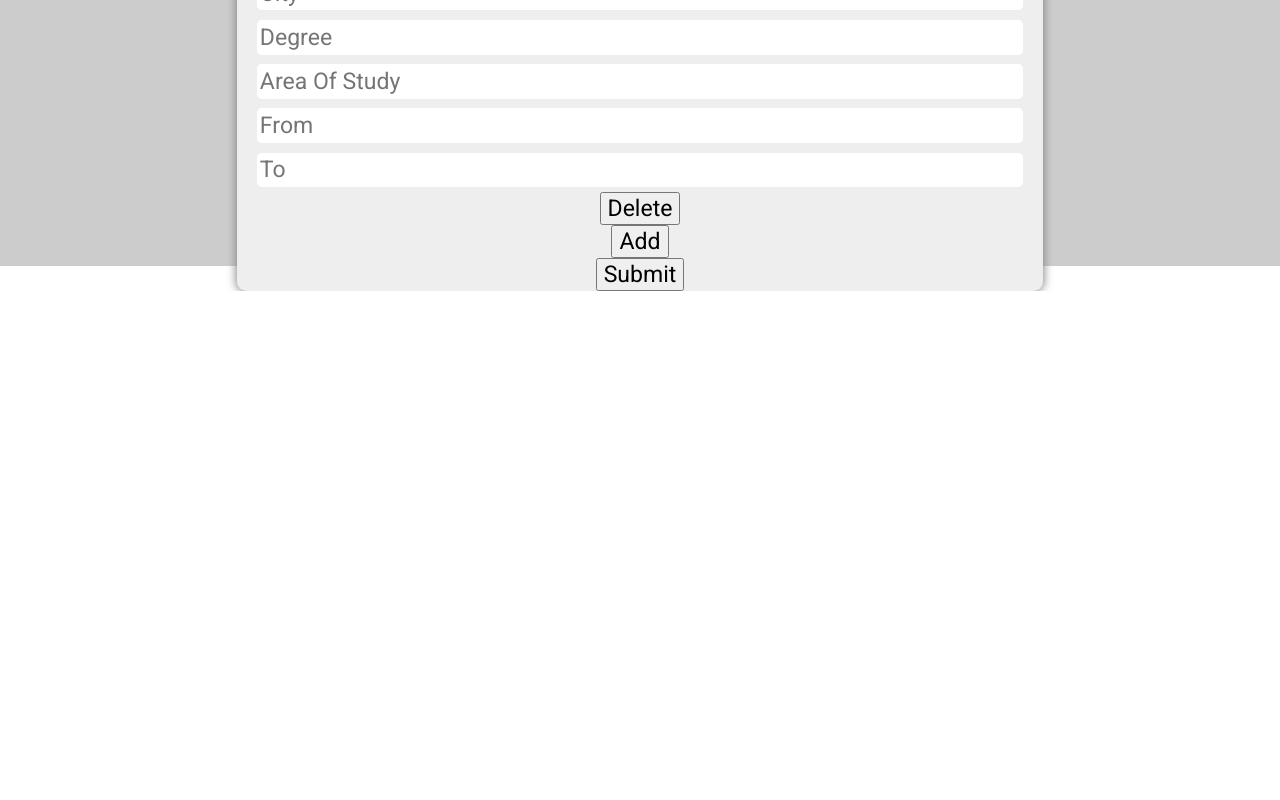
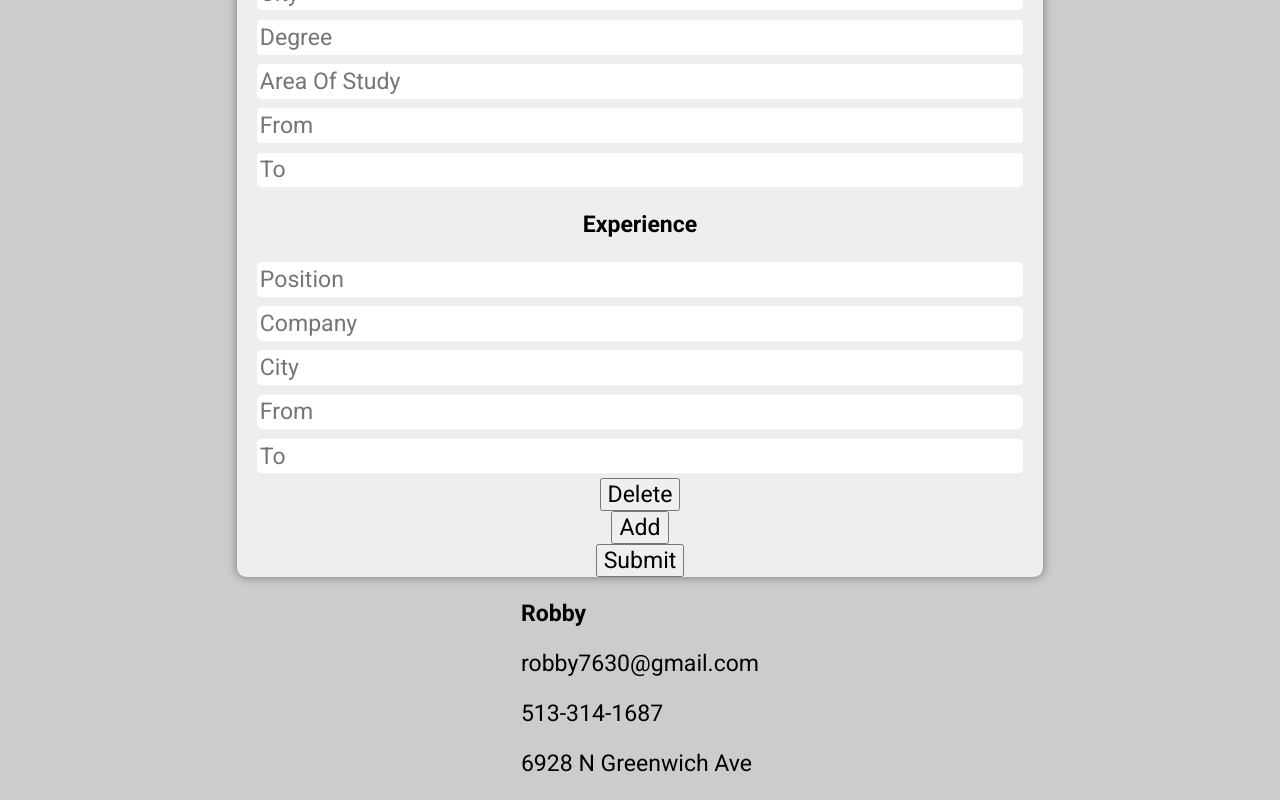
Before and after one commit to rob-noyes/cv-builder, a React (Create React App) app: page / in a window 1280 px wide. Shown: the part 534-1334 px from the top of the page. Before the commit the page ends 825 px from the top, so only its background shows below. Built offline with nearby package versions, Linux system fonts and the light colour scheme.

Commit message:
implimentation of resume buidling when hitting submit button

```diff
--- a/src/App.css
+++ b/src/App.css
@@ -3,6 +3,9 @@
 * {
   font-family: 'Roboto', sans-serif;
   font-size: 1.2rem;
+}
+#root {
+  background: rgb(204, 204, 204);
 }
 
 main {
@@ -10,7 +13,7 @@ main {
   flex-direction: column;
   align-items: center;
   background: rgb(204, 204, 204);
-  height: 100vh;
+  height: 100%;
 }
 
 .header {
--- a/src/App.js
+++ b/src/App.js
@@ -3,7 +3,8 @@ import React, { useState } from 'react';
 import Header from './components/Header';
 import General from './components/General';
 import Education from './components/Education';
-// import Experience from './components/Experience';
+import Experience from './components/Experience';
+import Resume from './components/Resume';
 
 const App = () => {
   const [personalInfo, setPersonalInfo] = useState({
@@ -17,6 +18,11 @@ const App = () => {
     study: '',
     from: '',
     to: '',
+    position: '',
+    company: '',
+    companyCity: '',
+    companyFrom: '',
+    companyTo: '',
   });
 
   const [newName, setNewName] = useState('');
@@ -29,6 +35,11 @@ const App = () => {
   const [newStudy, setNewStudy] = useState('');
   const [newFrom, setNewFrom] = useState('');
   const [newTo, setNewTo] = useState('');
+  const [newPosition, setNewPosition] = useState('');
+  const [newCompany, setNewCompany] = useState('');
+  const [newCompanyCity, setNewCompanyCity] = useState('');
+  const [newCompanyFrom, setNewCompanyFrom] = useState('');
+  const [newCompanyTo, setNewCompanyTo] = useState('');
 
   const addPersonalInfo = (event) => {
     event.preventDefault();
@@ -43,6 +54,11 @@ const App = () => {
       study: newStudy,
       from: newFrom,
       to: newTo,
+      position: newPosition,
+      company: newCompany,
+      companyCity: newCompanyCity,
+      companyFrom: newCompanyFrom,
+      companyTo: newCompanyTo,
     };
     setPersonalInfo(newPersonalInfo);
     setNewName('');
@@ -55,6 +71,11 @@ const App = () => {
     setNewStudy('');
     setNewFrom('');
     setNewTo('');
+    setNewPosition('');
+    setNewCompany('');
+    setNewCompanyCity('');
+    setNewCompanyFrom('');
+    setNewCompanyTo('');
   };
 
   const handleName = (event) => {
@@ -94,6 +115,25 @@ const App = () => {
     setNewTo(event.target.value);
   };
 
+  const handleCompany = (event) => {
+    setNewCompany(event.target.value);
+  };
+
+  const handlePosition = (event) => {
+    setNewPosition(event.target.value);
+  };
+
+  const handleCompanyCity = (event) => {
+    setNewCompanyCity(event.target.value);
+  };
+
+  const handleCompanyFrom = (event) => {
+    setNewCompanyFrom(event.target.value);
+  };
+  const handleCompanyTo = (event) => {
+    setNewCompanyTo(event.target.value);
+  };
+
   return (
     <main>
       <Header />
@@ -124,11 +164,24 @@ const App = () => {
           onChangeFrom={handleFrom}
           onChangeTo={handleTo}
         />
-        {/* <Experience /> */}
+        <Experience
+          positionValue={newPosition}
+          companyValue={newCompany}
+          cityValue={newCompanyCity}
+          fromValue={newCompanyFrom}
+          toValue={newCompanyTo}
+          onSubmit={addPersonalInfo}
+          onChangePosition={handlePosition}
+          onChangeCompany={handleCompany}
+          onChangeCity={handleCompanyCity}
+          onChangeFrom={handleCompanyFrom}
+          onChangeTo={handleCompanyTo}
+        />
         <button form="submit-form" type="submit">
           Submit
         </button>
       </div>
+      <Resume details={personalInfo} />
     </main>
   );
 };
--- a/src/components/Education.js
+++ b/src/components/Education.js
@@ -36,8 +36,6 @@ const Education = ({
         <input value={fromValue} onChange={onChangeFrom} placeholder="From" />
         <input value={toValue} onChange={onChangeTo} placeholder="To" />
       </form>
-      <button>Delete</button>
-      <button>Add</button>
     </section>
   );
 };
--- a/src/components/Experience.js
+++ b/src/components/Experience.js
@@ -1,13 +1,33 @@
-const Experience = () => {
+const Experience = ({
+  positionValue,
+  companyValue,
+  cityValue,
+  fromValue,
+  toValue,
+  onSubmit,
+  onChangePosition,
+  onChangeCompany,
+  onChangeCity,
+  onChangeFrom,
+  onChangeTo,
+}) => {
   return (
     <section className="experience">
       <h2>Experience</h2>
-      <form className="experienceForm">
-        <input />
-        <input placeholder="Company" />
-        <input placeholder="City" />
-        <input placeholder="From" />
-        <input placeholder="To" />
+      <form onSubmit={onSubmit} className="experienceForm">
+        <input
+          value={positionValue}
+          onChange={onChangePosition}
+          placeholder="Position"
+        />
+        <input
+          value={companyValue}
+          onChange={onChangeCompany}
+          placeholder="Company"
+        />
+        <input value={cityValue} onChange={onChangeCity} placeholder="City" />
+        <input value={fromValue} onChange={onChangeFrom} placeholder="From" />
+        <input value={toValue} onChange={onChangeTo} placeholder="To" />
       </form>
       <button>Delete</button>
       <button>Add</button>
--- /dev/null
+++ b/src/components/Resume.js
@@ -0,0 +1,30 @@
+const Resume = ({ details }) => {
+  console.log(details);
+  return (
+    <div id="resumeBuild">
+      <div className="basic-info">
+        <h3>{details.fullName}</h3>
+        <p>{details.email}</p>
+        <p>{details.phoneNumber}</p>
+        <p>{details.address}</p>
+      </div>
+      <div className="educationContainer">
+        <h3>{details.school}</h3>
+        <p>{details.city}</p>
+        <p>{details.degree}</p>
+        <p>{details.study}</p>
+        <p>{details.from}</p>
+        <p>{details.to}</p>
+      </div>
+      <div className="experienceContainer">
+        <h3>{details.position}</h3>
+        <p>{details.company}</p>
+        <p>{details.companyCity}</p>
+        <p>{details.companyFrom}</p>
+        <p>{details.companyTo}</p>
+      </div>
+    </div>
+  );
+};
+
+export default Resume;
```
